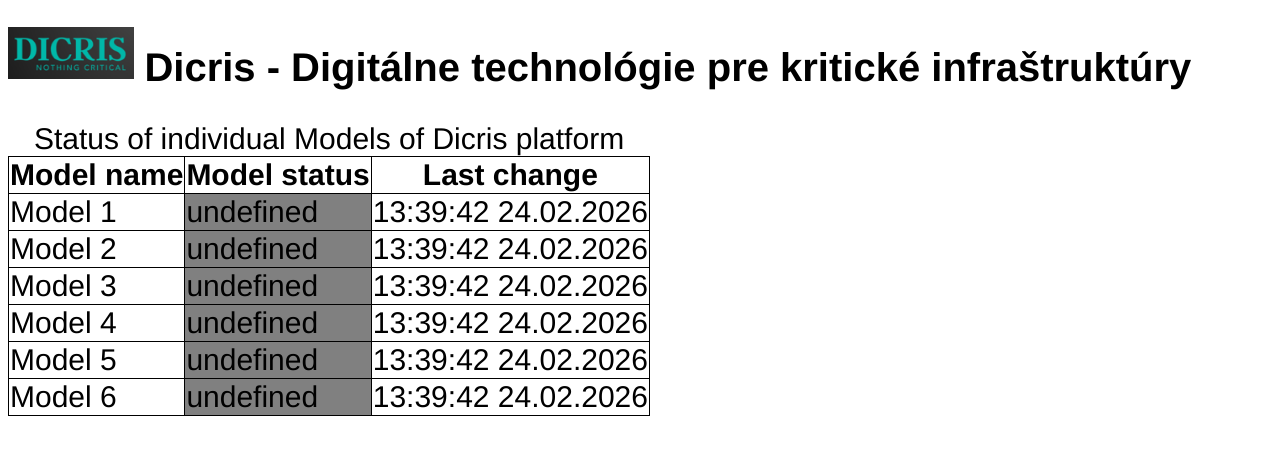
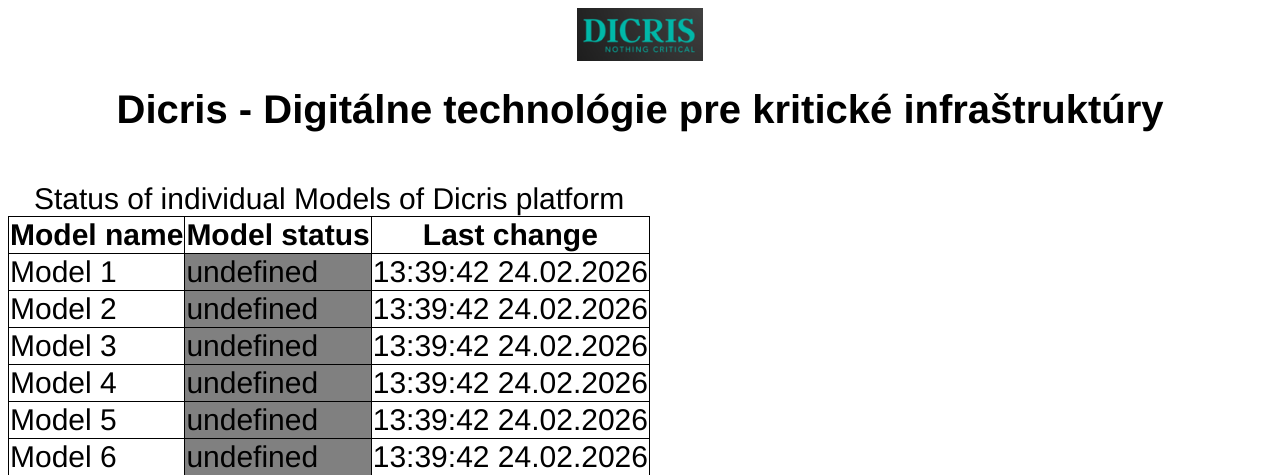
Before and after one commit to IISAS/DICRIS-portal, a FastAPI app: page / in a window 1280 px wide. Shown: the top 475 px of the page. Run offline with FastAPI, Linux system fonts and the light colour scheme.

Commit message:
templates and styles update

```diff
--- a/static/style.css
+++ b/static/style.css
@@ -4,7 +4,7 @@
     font-size: 10px;
     font-family: monospace;
 }*/
-.header img {
+/*.header img {
     float: left;
     width: 100px;
     height: 100px;
@@ -14,6 +14,14 @@
     position: relative;
     top: 18px;
     left: 10px;
+}*/
+img {
+    display: block;
+    margin: auto;
+    width: 50%;
+}
+h1 {
+    text-align:center;
 }
 body {
     font-family: "Helvetica", Sans-Serif;
--- a/templates/models.html
+++ b/templates/models.html
@@ -5,10 +5,8 @@
     </head>
     <body>
         <link href="/static/style.css" rel="stylesheet">
-    <div class="header">
-        <img src="/images/logo.png" alt="DICRIS Logo" style="width:10%;height:10%;">
+        <a href="https://dicris.sk"><img src="/images/logo.png" alt="DICRIS Logo" style="width:10%;height:10%;"></a>
         <h1>Dicris - Digitálne technológie pre kritické infraštruktúry</h1>
-    </div>
         <br>
         <table>
             <caption>Status of individual Models of Dicris platform</caption>
```
Lines whose indentation alone changed are shown as unchanged.
